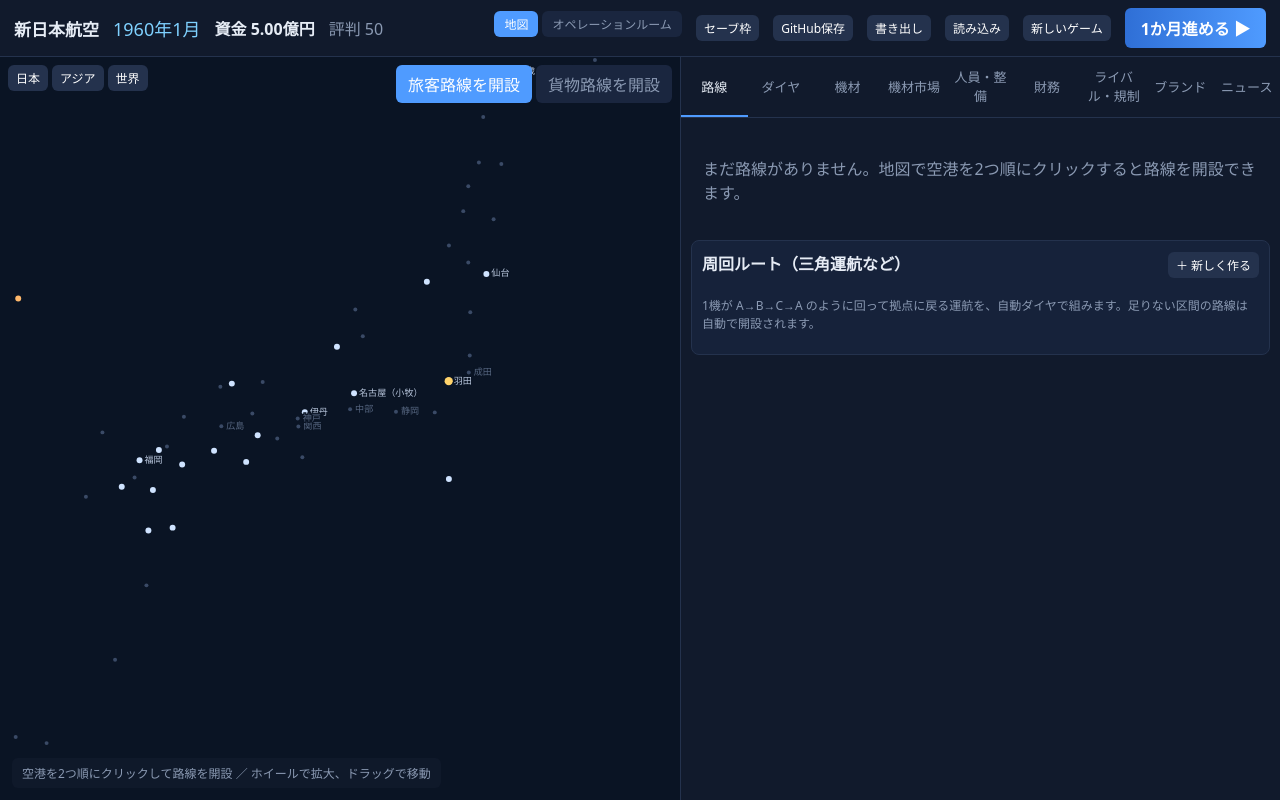
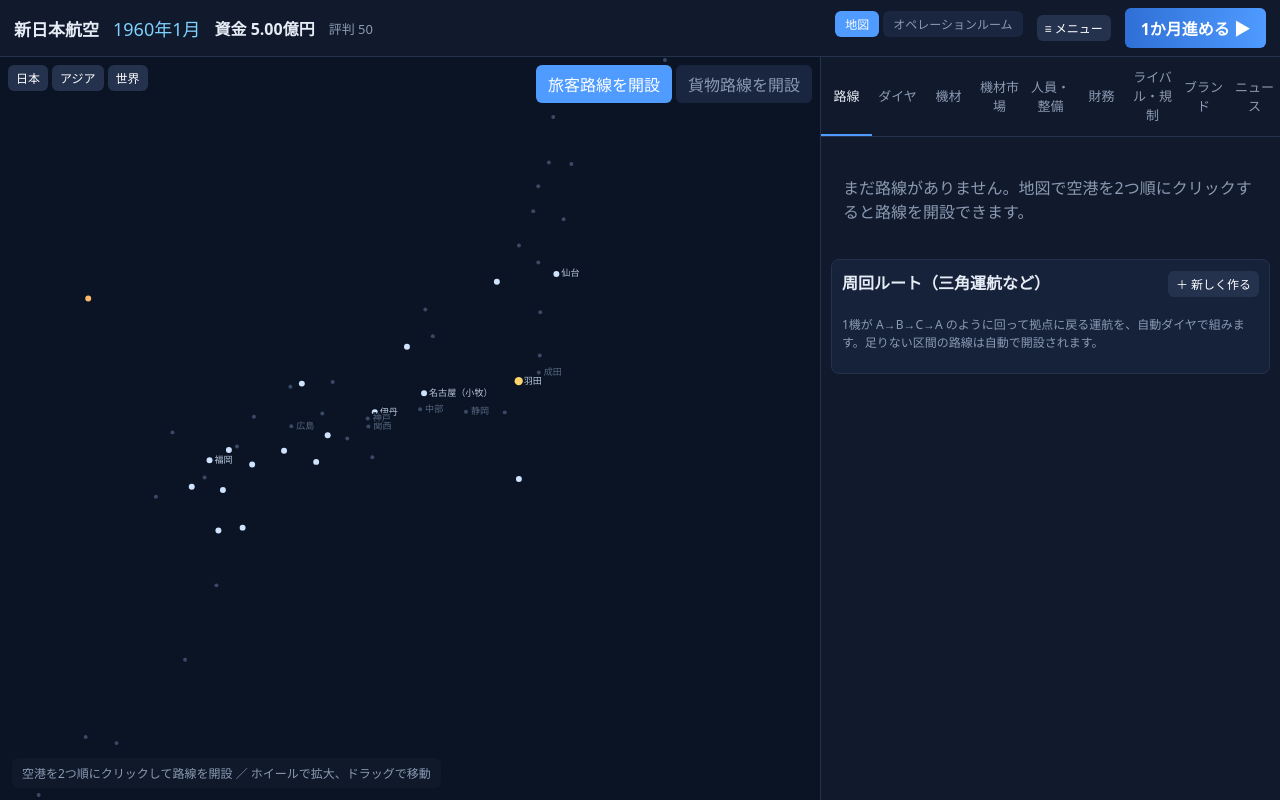
Before and after one commit to takkyontrade/Airline-manager, a React (Vite) app: page / in a window 1280 px wide. Both pictures are taken after a click on the button "会社を設立する". Built offline with nearby package versions, Linux system fonts and the light colour scheme; what world-atlas would draw is missing.

Commit message:
Fit the screen exactly on iPad: no page scroll, compact header menu
Co-Authored-By: Claude Opus 5.5 <noreply@anthropic.com>
Claude-Session: https://claude.ai/code/session_019fRdY8G51JweLWhfsPE4Tr

```diff
--- a/index.html
+++ b/index.html
@@ -2,7 +2,11 @@
 <html lang="ja">
   <head>
     <meta charset="UTF-8" />
-    <meta name="viewport" content="width=device-width, initial-scale=1.0" />
+    <meta name="viewport" content="width=device-width, initial-scale=1.0, maximum-scale=1, user-scalable=no, viewport-fit=cover" />
+    <meta name="apple-mobile-web-app-capable" content="yes" />
+    <meta name="mobile-web-app-capable" content="yes" />
+    <meta name="apple-mobile-web-app-status-bar-style" content="black-translucent" />
+    <meta name="theme-color" content="#0b1220" />
     <title>航空会社運営ゲーム（仮）</title>
   </head>
   <body>
--- a/src/styles.css
+++ b/src/styles.css
@@ -156,3 +156,35 @@ input[type=color] { width: 48px; height: 28px; padding: 0; border: 1px solid var
 .modal ol { margin: 0; padding-left: 20px; display: flex; flex-direction: column; gap: 4px; }
 .modal a { color: #6db3ff; }
 .modal h4 { margin: 8px 0 0; }
+
+/* ---- fit the window exactly (iPad / Safari) ------------------------------
+   100vh on iPad Safari includes the hidden toolbar, which made the page a bit
+   taller than the screen. The page itself never scrolls now; only panels do. */
+html, body { height: 100%; overflow: hidden; overscroll-behavior: none; }
+#root { height: 100vh; height: 100dvh; overflow: auto; -webkit-overflow-scrolling: touch; }
+.app { height: 100%; padding: env(safe-area-inset-top) env(safe-area-inset-right) env(safe-area-inset-bottom) env(safe-area-inset-left); }
+.map { touch-action: none; -webkit-user-select: none; user-select: none; }
+.panel { overscroll-behavior: contain; }
+header { row-gap: 6px; }
+/* iPad landscape: give the map more room */
+@media (max-width: 1400px) { main { grid-template-columns: minmax(0, 1fr) 460px; } }
+@media (max-width: 1100px) { main { grid-template-columns: minmax(0, 1fr) 400px; } header { gap: 8px; padding: 6px 10px; } header .brand { font-size: 15px; } }
+/* iPad portrait: map on top, panel below */
+@media (max-width: 900px) { main { grid-template-columns: 1fr; grid-template-rows: 40% 60%; } }
+/* touch screens: 16px inputs stop Safari from zooming the page on focus */
+@media (pointer: coarse) {
+  input, select, textarea { font-size: 16px; }
+  .tabs { overflow-x: auto; }
+  .tabs button { flex: 0 0 auto; padding: 10px 10px; }
+}
+.file-buttons { display: flex; align-items: center; gap: 8px; }
+.menu-toggle { display: none; }
+header { position: relative; }
+@media (max-width: 1300px) {
+  .menu-toggle { display: inline-block; }
+  .file-buttons { display: none; position: absolute; right: 10px; top: 100%; z-index: 30; flex-direction: column; align-items: stretch; background: var(--panel); border: 1px solid var(--line); border-radius: 8px; padding: 8px; box-shadow: 0 6px 24px #0008; }
+  .file-buttons.open { display: flex; }
+  .file-buttons .slots-menu { right: 100%; top: 0; }
+  header .muted { font-size: 13px; }
+}
+@media (max-width: 1300px) { .file-buttons .slots-wrap > button { width: 100%; } }
--- a/src/ui/App.tsx
+++ b/src/ui/App.tsx
@@ -88,6 +88,7 @@ function Game({ state, setState }: { state: GameState; setState: (s: GameState |
   const [view, setView] = useState<'map' | 'ops'>('map');
   const [slotsOpen, setSlotsOpen] = useState(false);
   const [cloudOpen, setCloudOpen] = useState(false);
+  const [menuOpen, setMenuOpen] = useState(false);
   const [hoverRoute, setHoverRoute] = useState<string | null>(null);
   const [toast, setToast] = useState<string | null>(null);
   const fileRef = useRef<HTMLInputElement>(null);
@@ -129,6 +130,8 @@ function Game({ state, setState }: { state: GameState; setState: (s: GameState |
           <button className={view === 'map' ? 'on' : ''} onClick={() => setView('map')}>地図</button>
           <button className={view === 'ops' ? 'on' : ''} onClick={() => setView('ops')}>オペレーションルーム</button>
         </div>
+        <button className="secondary small menu-toggle" onClick={() => setMenuOpen(!menuOpen)}>≡ メニュー</button>
+        <div className={`file-buttons ${menuOpen ? 'open' : ''}`}>
         <div className="slots-wrap">
           <button className="secondary small" onClick={() => setSlotsOpen(!slotsOpen)}>セーブ枠</button>
           {slotsOpen && (
@@ -162,6 +165,7 @@ function Game({ state, setState }: { state: GameState; setState: (s: GameState |
         <button className="secondary small" onClick={() => {
           if (confirm('今のゲームを終了して、最初からやり直しますか？（書き出していないデータは消えます）')) { clearAutosave(); setState(null); }
         }}>新しいゲーム</button>
+        </div>
         <button className="primary" disabled={state.gameOver} onClick={() => setState(advanceMonth(state))}>1か月進める ▶</button>
       </header>
       {state.gameOver && <div className="banner bad">倒産しました。「新しいゲーム」から再挑戦できます。</div>}
```
Also changed, not shown: 1 other file (tests, documents, lock files or other folders).
